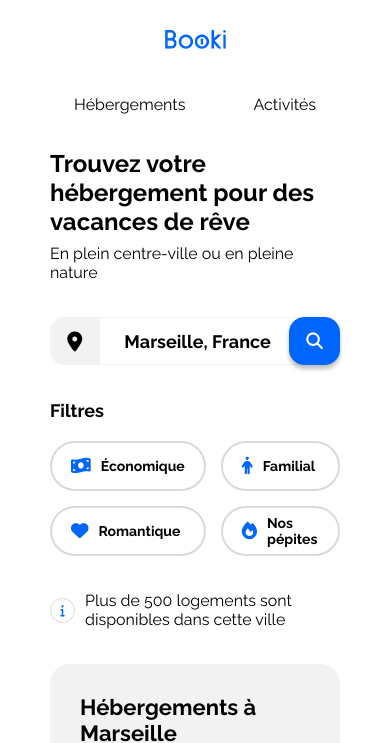
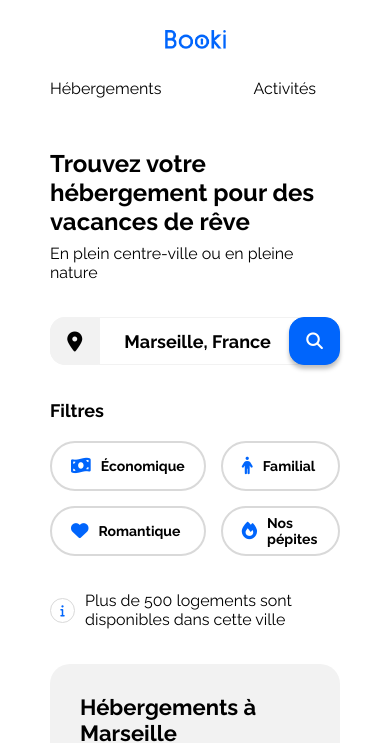
Before and after one commit to Dave25440/OpenClassrooms-P2-Booki, a plain HTML site: page index.html in a window 390 px wide. Shown: the top 743 px of the page. Drawn offline with Linux system fonts and the light colour scheme.

Commit message:
Add header and menu class to style.css small devices

```diff
--- a/css/style.css
+++ b/css/style.css
@@ -457,6 +457,22 @@ footer {
         align-items: center;
     }
 
+    header nav {
+        width: 100%;
+    }
+
+    .menu li {
+        width: 100%;
+        justify-content: center;
+        align-items: flex-start;
+    }
+
+    .menu li:hover {
+        color: var(--main-color);
+        border-top: 0;
+        border-bottom: 2px solid var(--main-color);
+    }
+
     /****** Info Group ***********/
     .searchbar {
         border-radius: 15px;
```
